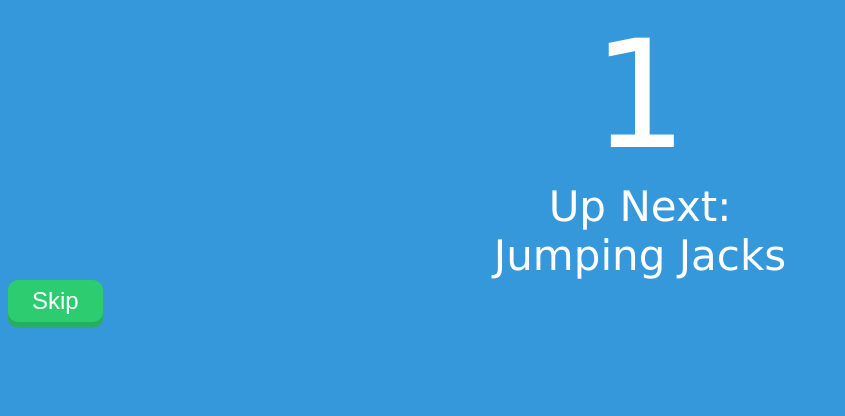
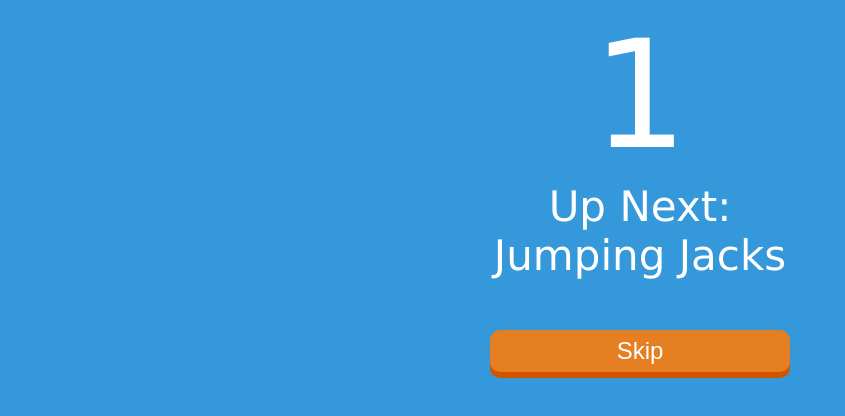
Before and after one commit to patmood/interval_trainer, a plain HTML site: page index.html in a window 1280 px wide. Both pictures are taken after a click on the button "Start". Shown: the whole page, without its empty margins (0-845 px from the left). Drawn offline with Linux system fonts and the light colour scheme.

Commit message:
refinded skip button

```diff
--- a/fitness.js
+++ b/fitness.js
@@ -1,6 +1,7 @@
 var welcome = document.getElementById('welcome')
 var clock = document.getElementById('counter')
 var body = document.getElementsByTagName('body')[0]
+var skipButton = document.getElementById('skip')
 var description = document.getElementById('description')
 var workInterval = 5
 var restInterval = 3
@@ -29,12 +30,14 @@ function reset(){
   welcome.style.display = 'block'
   counter.style.display = 'none'
   description.style.display = 'none'
+  skipButton.style.display = 'none'
 }
 
 
 function startWorkout(){
   welcome.style.display = 'none'
   counter.style.display = 'block'
+  skipButton.style.display = 'block'
   current = -1
   rest()
 }
@@ -57,3 +60,4 @@ function rest(){
 }
 
 start.addEventListener('click',startWorkout)
+skipButton.addEventListener('click',function(){ skip = true })
--- a/index.html
+++ b/index.html
@@ -15,8 +15,7 @@
   </div>
   <div id="counter"></div>
   <div id="description"></div>
-
-  <button onclick="skip = true">Skip</button>
+  <button id="skip">Skip</button>
 
   <script src="fitness.js"></script>
 
--- a/style.css
+++ b/style.css
@@ -12,7 +12,8 @@ h1 {
 
 button {
   margin: 0 auto;
-  background: #2ecc71;
+  background-color: #2ecc71;
+  box-shadow: 0 6px #27ae60;
   color: #fff;
   text-align: center;
   font-size: 24px;
@@ -20,7 +21,6 @@ button {
   -webkit-border-radius: 10px;
   -moz-border-radius: 10px;
   border-radius: 10px;
-  box-shadow: 0 6px #27ae60;
   position: relative;
   padding: 0.3em 1em;
 }
@@ -46,3 +46,17 @@ button:active {
   text-align: center;
   font-size: 42px;
 }
+
+#skip {
+  display: none;
+  margin-top: 50px;
+  font-size: 24px;
+  width: 90%;
+  max-width: 300px;
+  background-color: #e67e22;
+  box-shadow: 0 6px #d35400;
+}
+#skip:active {
+  top: 2px;
+  box-shadow: 0 4px #d35400;
+}
```
